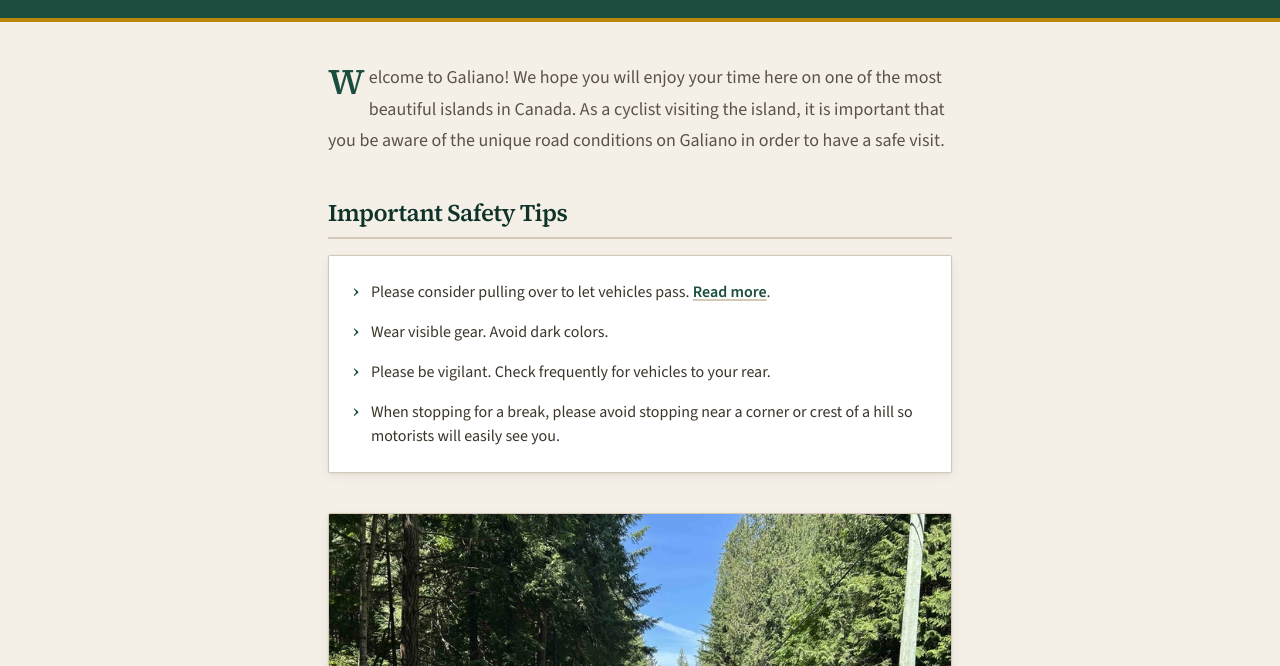
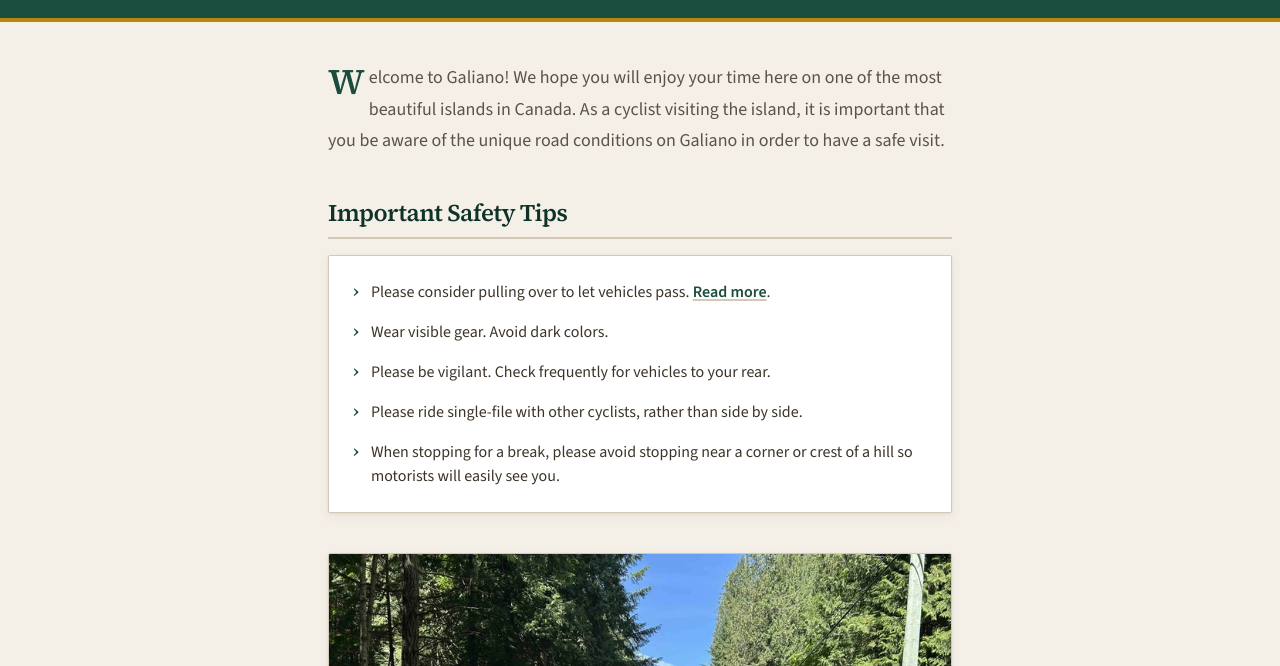
Before and after one commit to EricMorrisonDev/Galiano_Cycling_Safety, a website: page index.html in a window 1280 px wide. Shown: the part 134-800 px from the top of the page. Drawn offline with nearby package versions, Linux system fonts and the light colour scheme.

Commit message:
added a point about riding single file

```diff
--- a/index.html
+++ b/index.html
@@ -51,6 +51,10 @@
           <li class="park-tip">
             <span class="park-tip__marker" aria-hidden="true">›</span>
             <span>Please be vigilant. Check frequently for vehicles to your rear.</span>
+          </li>
+          <li class="park-tip">
+            <span class="park-tip__marker" aria-hidden="true">›</span>
+            <span>Please ride single-file with other cyclists, rather than side by side.</span>
           </li>
           <li class="park-tip">
             <span class="park-tip__marker" aria-hidden="true">›</span>
```
